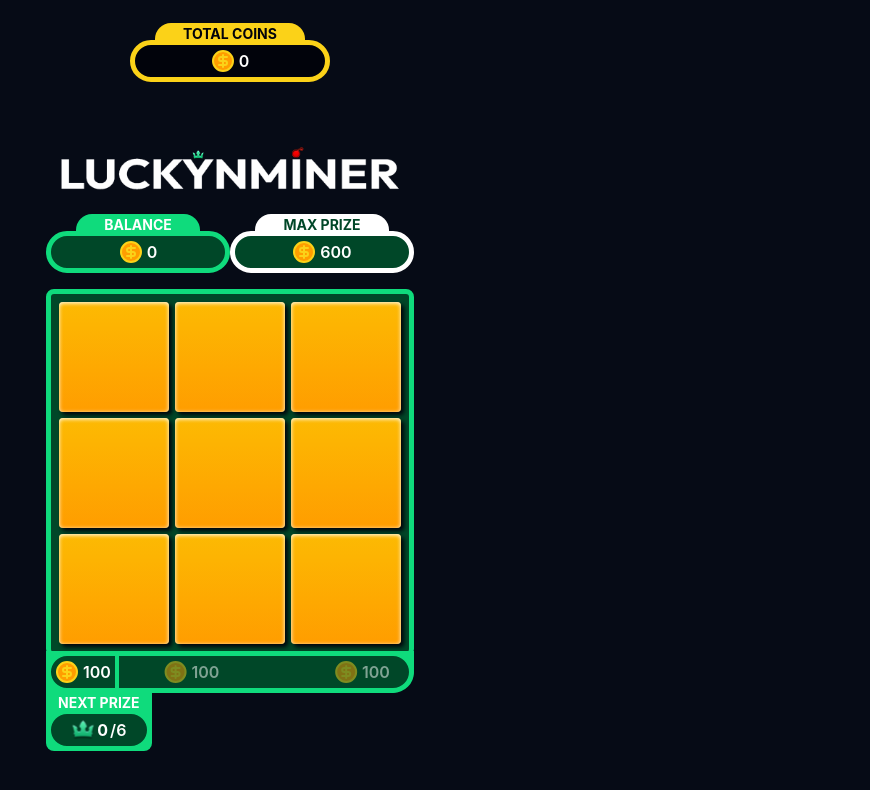
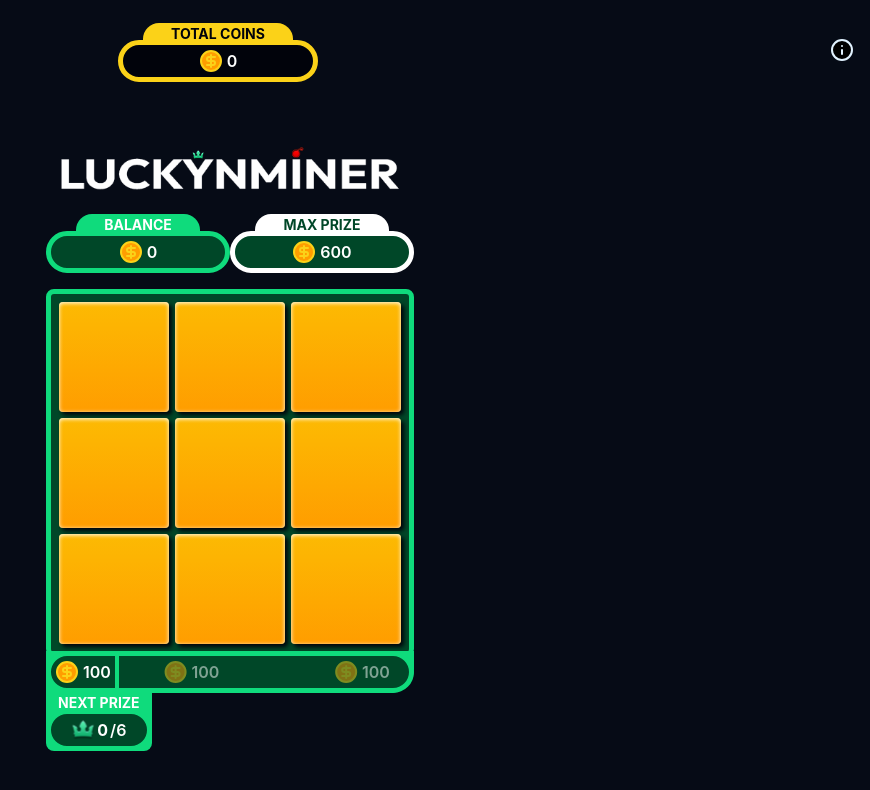
Before and after one commit to Aviv-rs/LuckyMiner, a React (Vite) app: page / in a window 1280 px wide. Shown: the top 790 px of the page, without its empty margins (410-1280 px from the left). Built offline with nearby package versions, Linux system fonts and the light colour scheme; a web font is replaced by a local one.

Commit message:
Added a how to play button in the header that shows game instructions

```diff
--- a/src/components/AppHeader/AppHeader.module.css
+++ b/src/components/AppHeader/AppHeader.module.css
@@ -2,7 +2,7 @@
   height: var(--app-header-height);
   display: flex;
   align-items: center;
-  justify-content: center;
+  padding: 0 var(--space-4);
   width: 100%;
   background-color: var(--app-header-background-color);
   position: fixed;
@@ -11,3 +11,7 @@
   right: 0;
   z-index: var(--app-header-z-index);
 }
+
+.total-coins-wrapper {
+  margin: 0 auto;
+}
--- a/src/components/AppHeader/AppHeader.tsx
+++ b/src/components/AppHeader/AppHeader.tsx
@@ -1,9 +1,14 @@
 import { TotalCoinsHeader } from "../TotalCoinsHeader/TotalCoinsHeader";
+import { HowToPlayButton } from "../HowToPlayButton/HowToPlayButton";
 import styles from "./AppHeader.module.css";
+
 export const AppHeader = () => {
   return (
     <header className={styles["app-header"]}>
-      <TotalCoinsHeader />
+      <div className={styles["total-coins-wrapper"]}>
+        <TotalCoinsHeader />
+      </div>
+      <HowToPlayButton />
     </header>
   );
 };
--- a/src/components/BaseIcon/BaseIcon.tsx
+++ b/src/components/BaseIcon/BaseIcon.tsx
@@ -1,9 +1,10 @@
-import { CircleDollarSign, RotateCcw } from "lucide-react";
+import { CircleDollarSign, Info, RotateCcw } from "lucide-react";
 import styles from "./BaseIcon.module.css";
 
 const iconMap = {
   coin: CircleDollarSign,
   retry: RotateCcw,
+  info: Info,
 };
 
 export interface BaseIconProps {
@@ -22,7 +23,7 @@
 export const BaseIcon = ({
   icon,
   size = "medium",
-  fillColor: color = "currentColor",
+  fillColor: color = "",
   strokeColor: stroke = "currentColor",
 }: BaseIconProps) => {
   const IconComponent = iconMap[icon] || <></>;
--- /dev/null
+++ b/src/components/HowToPlayButton/HowToPlayButton.module.css
@@ -0,0 +1,14 @@
+.how-to-play-modal-content {
+  padding: var(--space-4);
+  display: flex;
+  flex-direction: column;
+  gap: var(--space-4);
+}
+
+.how-to-play-modal-icon {
+  display: inline-block;
+  width: 24px;
+  height: 24px;
+  line-height: 1;
+  vertical-align: middle;
+}
--- /dev/null
+++ b/src/components/HowToPlayButton/HowToPlayButton.tsx
@@ -0,0 +1,45 @@
+import styles from "./HowToPlayButton.module.css";
+import { useSwalModal } from "../../hooks/useModal";
+import { BaseIcon } from "../BaseIcon/BaseIcon";
+import CrownIcon from "../../assets/graphics/crown_shadow.svg?react";
+import BombIcon from "../../assets/graphics/bomb_shadow.svg?react";
+
+export const HowToPlayButton = () => {
+  const { showModal } = useSwalModal();
+
+  const openHowToPlayModal = () => {
+    showModal({
+      title: "How to Play Lucky Miner",
+      html: (
+        <div className={styles["how-to-play-modal-content"]}>
+          <p>Lucky Miner is a card game where you can win coins by revealing cards. Click a card to reveal it.</p>
+          <p>
+            When flipping a winning card marked with a green icon{" "}
+            <span className={styles["how-to-play-modal-icon"]}>
+              <CrownIcon />
+            </span>
+            , you will earn the next prize shown on the board bottom.
+          </p>
+          <p>
+            If you flip a losing card marked with a red icon{" "}
+            <span className={styles["how-to-play-modal-icon"]}>
+              <BombIcon />
+            </span>{" "}
+            , you will lose the game and all your winnings.
+          </p>
+          <p>You can cash out your winnings at any time by clicking the "Cash Out" button.</p>
+          <p>The game is over when you have flipped all the cards or you have cashed out your winnings.</p>
+        </div>
+      ),
+      showCloseButton: true,
+      showCancelButton: false,
+      confirmButtonText: "Got it",
+    });
+  };
+
+  return (
+    <button onClick={openHowToPlayModal}>
+      <BaseIcon icon="info" />
+    </button>
+  );
+};
```
